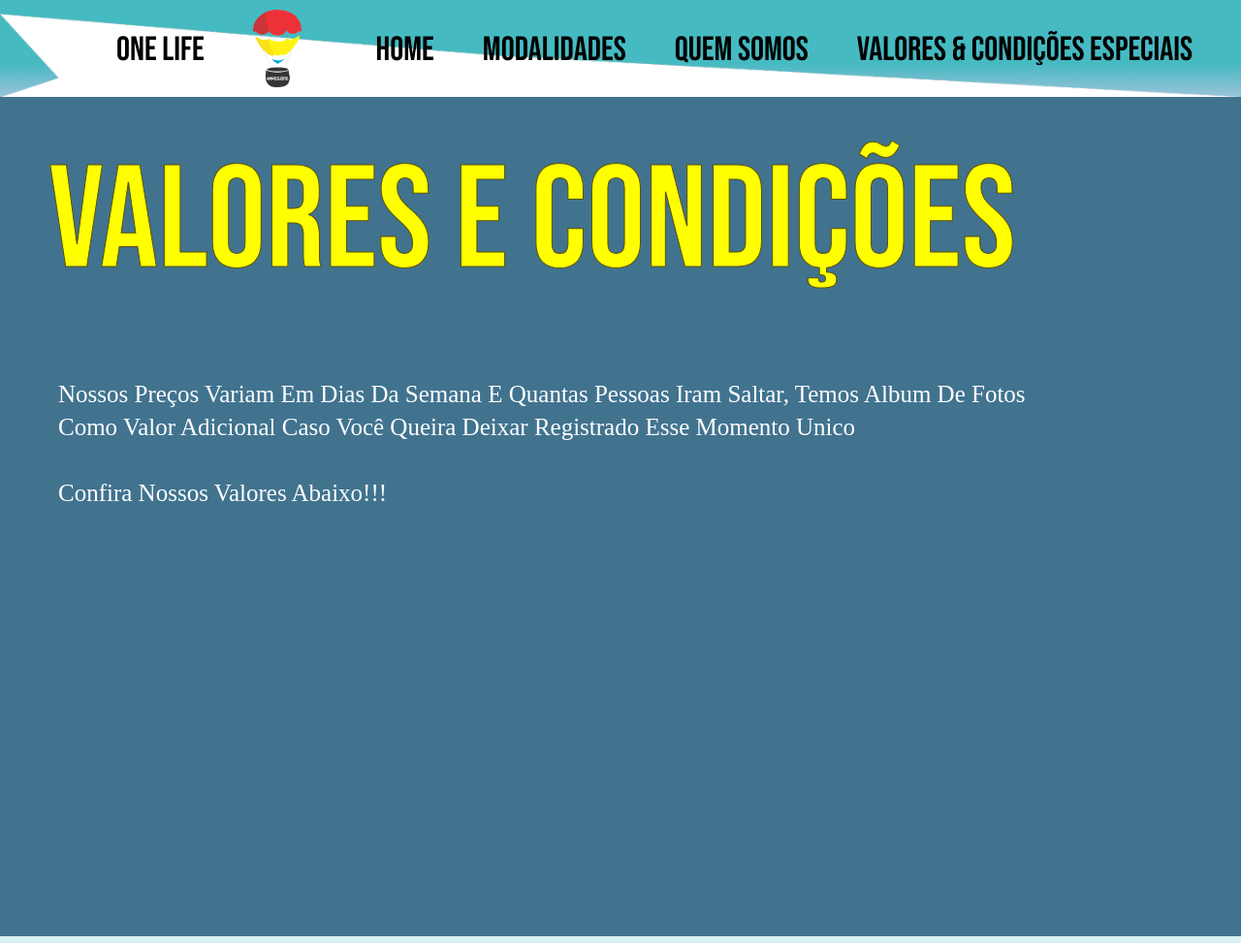
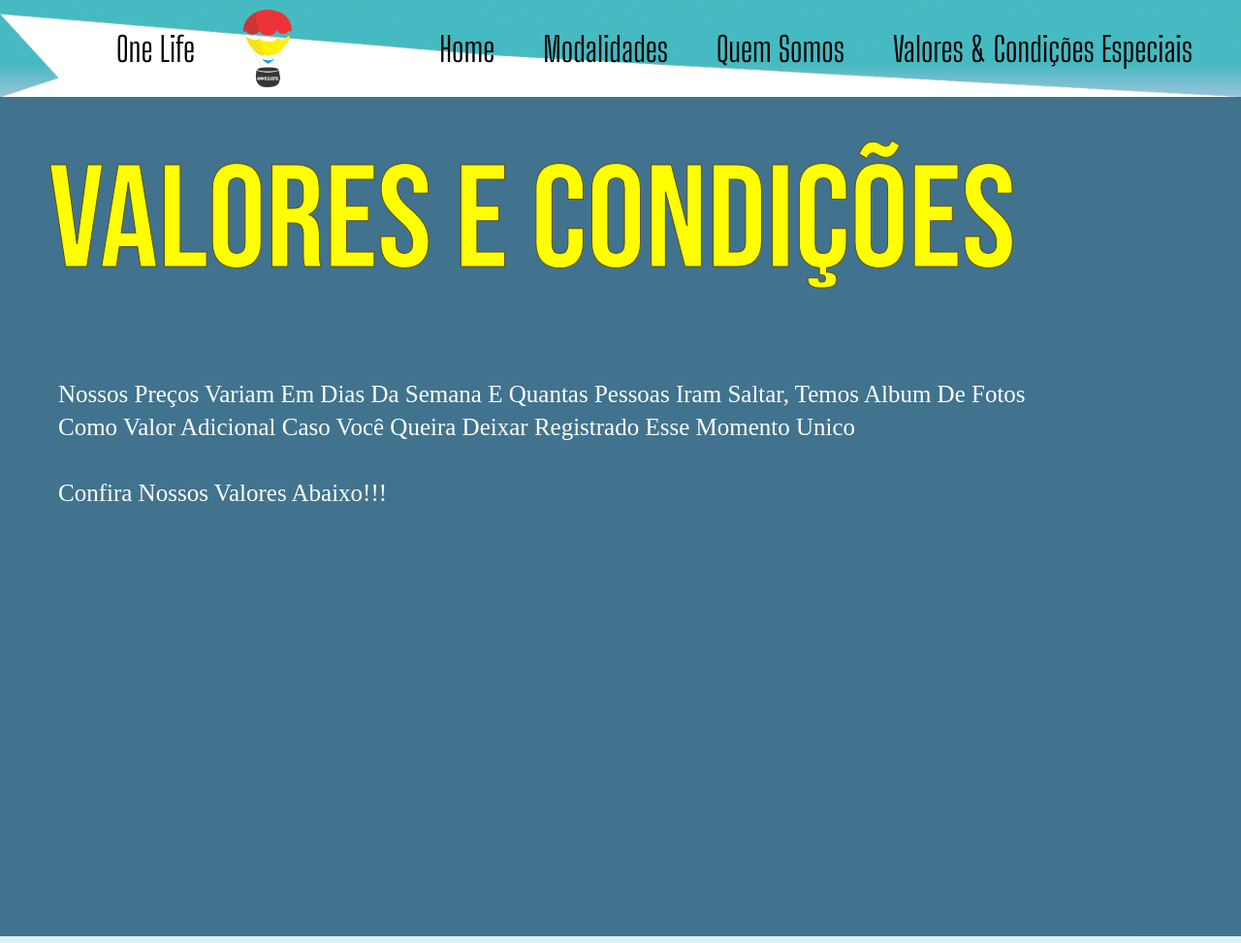
Before and after one commit to BrunoRNasci/Site_One_Life, a plain HTML site: page valores_especiais.html in a window 1280 px wide. Shown: the top 973 px of the page at 97% size. Drawn offline with Linux system fonts and the light colour scheme; a web font is replaced by a local one.

Commit message:
Add files via upload

```diff
--- a/style_quem_somos.css
+++ b/style_quem_somos.css
@@ -38,9 +38,8 @@
     text-align: center;
     color: black;
     text-decoration: none;
-    font-weight: bold;
     float: left;
-    font-family: "font2";
+    font-family: "font3";
     font-size: 30px;
 }
 
@@ -69,7 +68,6 @@
     text-align: center;
     color: black;
     text-decoration: none;
-    font-weight: bold;
     float: left;
 }
 
--- a/style_valores_especiais.css
+++ b/style_valores_especiais.css
@@ -17,6 +17,11 @@
 @font-face{
     font-family: 'fonte3';
     src: url(fontes_onelife/Open_Sans/OpenSans-VariableFont_wdth\,wght.ttf)
+}
+
+@font-face{
+    font-family: "font4";
+    src: url(fontes_onelife/Big_Shoulders_Display/static/BigShouldersDisplay-Regular.ttf);
 }
 
 main{
@@ -79,7 +84,7 @@ main{
 }
 
 #cabecalho a{
-    font-family: "fonte1";
+    font-family: "font4";
     text-decoration: none;
     color: black;
     font-weight: 400;
```
